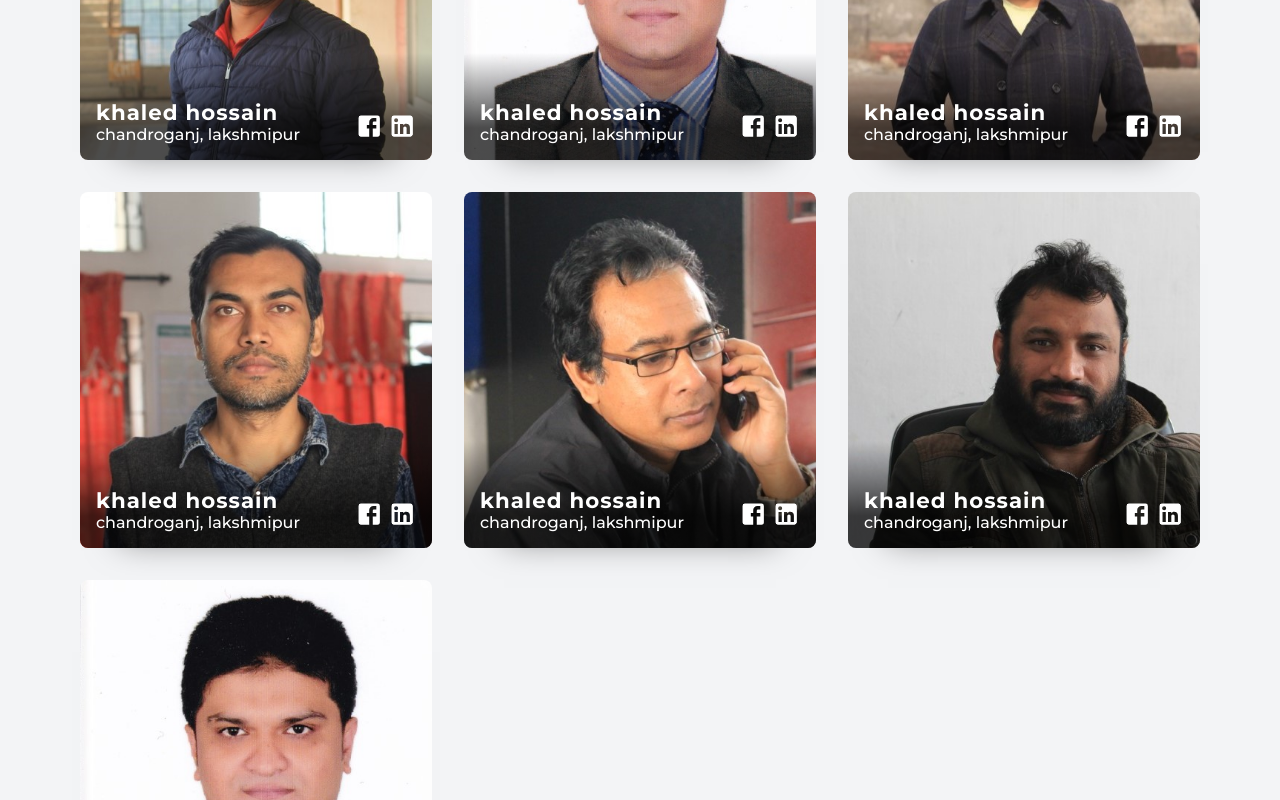
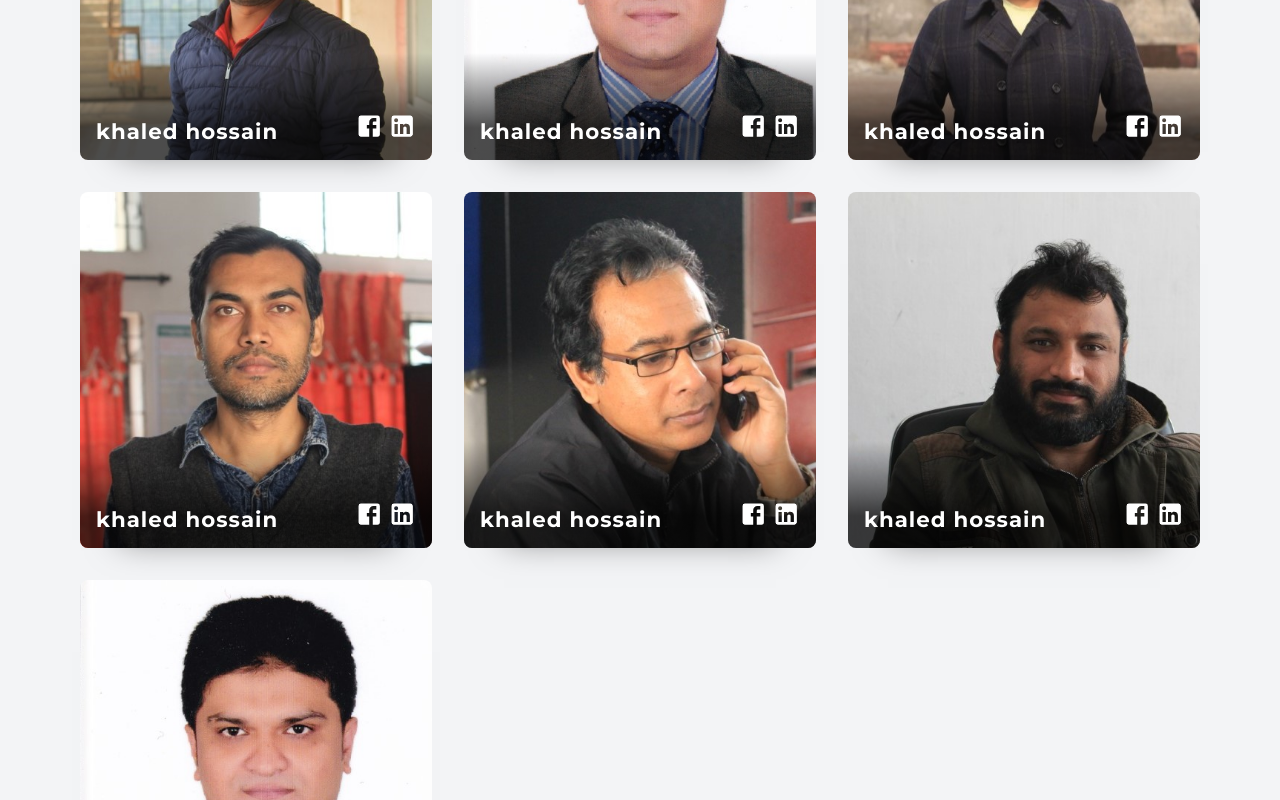
Before and after one commit to al-imam/lpi, a React (Vite) app: page /departments/computer-technology in a window 1280 px wide. Shown: the part 1960-2760 px from the top of the page. Built offline with nearby package versions, Linux system fonts and the light colour scheme.

Commit message:
handle image src not found error

```diff
--- a/src/components/Teachers/Teachers.jsx
+++ b/src/components/Teachers/Teachers.jsx
@@ -12,7 +12,7 @@ function Teachers({ teacher }) {
             <Card
               name={t.name}
               key={i}
-              address={t.address}
+              address={t.title}
               facebook={t.facebook}
               linkedin={t.linkedin}
               src={t.src}
@@ -33,7 +33,12 @@ function Card({
 }) {
   return (
     <div className={classes.card}>
-      <img style={{ maxWidth: "100%" }} src={src} alt="" />
+      <img
+        style={{ maxWidth: "100%" }}
+        src={src}
+        alt=""
+        onError={(evt) => (evt.target.src = "/sir/fallback.jpg")}
+      />
       <div className={classes.info}>
         <p>
           <h4>{name}</h4>
```
